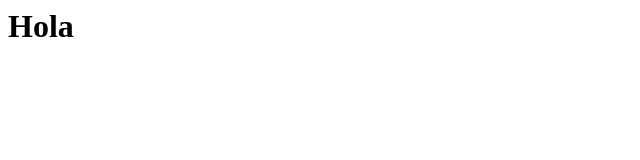
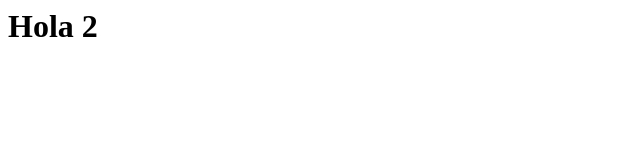
Before and after one commit to LisandroLuna/clase-git, a plain HTML site: page index.html in a window 1280 px wide. Shown: the full height of the page, 0-640 px from the left. Drawn offline with Linux system fonts and the light colour scheme.

Commit message:
Cambio mensaje main

```diff
--- a/index.html
+++ b/index.html
@@ -5,6 +5,6 @@
     <title>Document</title>
 </head>
 <body>
-    <h1>Hola</h1>
+    <h1>Hola 2</h1>
 </body>
 </html>
```
